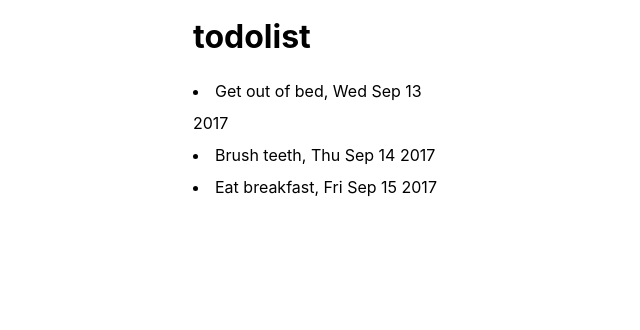
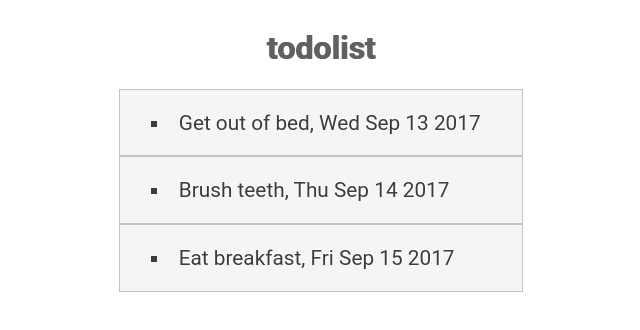
Before and after one commit to nirmalathapa/hyfHomework, a React (Create React App) app in the folder react/week1/todolist/: page / in a window 1280 px wide. Shown: the top 330 px of the page, without its empty margins (319-959 px from the left). Built offline with nearby package versions, Linux system fonts and the light colour scheme.

Commit message:
add styling in todolist

```diff
--- a/react/week1/todolist/src/index.css
+++ b/react/week1/todolist/src/index.css
@@ -1,21 +1,25 @@
-body {
-  margin: 0;
-  padding: 0;
-  line-height: 2em;
-  font-family: -apple-system, BlinkMacSystemFont, "Segoe UI", "Roboto", "Oxygen",
-    "Ubuntu", "Cantarell", "Fira Sans", "Droid Sans", "Helvetica Neue",
-    sans-serif;
-  -webkit-font-smoothing: antialiased;
-  -moz-osx-font-smoothing: grayscale;
+html{
+  margin: 0 auto;
+  font-size: 12pt;
+  font-family: 'Roboto', 'Open Sans', 'Helvetica Neue', sans-serif
+}
+h1{
+  color:#606060;
+  text-shadow: 1px 0 #606060;
+}
+.container{
+  display: flex;
+  flex-direction: column;
+  justify-content: center;
+  align-items: center;
 }
 
-code {
-  font-family: source-code-pro, Menlo, Monaco, Consolas, "Courier New",
-    monospace;
+li{
+  padding: 1em 2em 1em 1.5em;
+  font-size: 1.3em;
+  list-style: square;
+  background:#f5f5f5;
+  color: #3c3c3c;
+  border: 1px solid #c2c2c2;
+  text-shadow: 1px -1px #ffffff;
 }
-
-
-.container{
-  margin: 0 auto;
-  width: 20%;
- }
```
